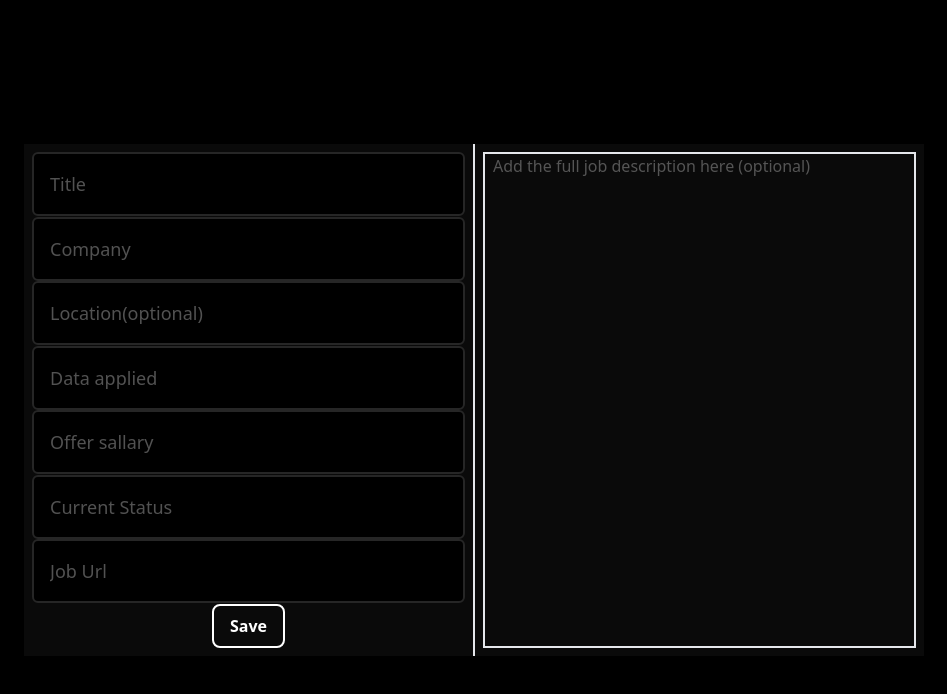
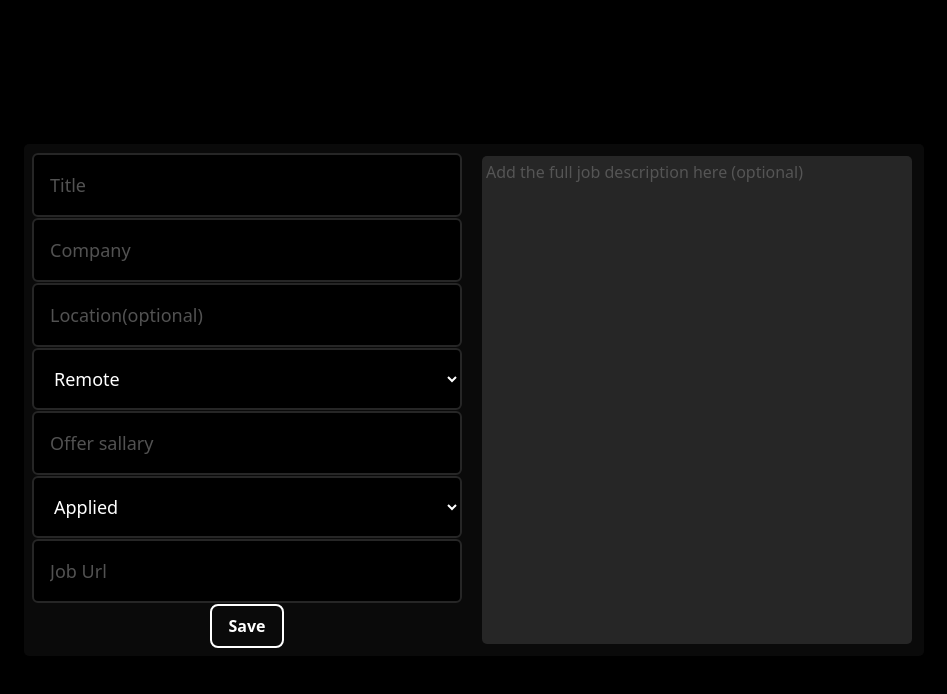
Before and after one commit to xistoeugenio/JobNet, a Next.js app: page /add in a window 1280 px wide. Shown: the top 694 px of the page, without its empty margins (166-1113 px from the left). Built offline with nearby package versions, Linux system fonts and the light colour scheme.

Commit message:
feat: Add SelectInput component

```diff
--- /dev/null
+++ b/components/SelectInput.tsx
@@ -0,0 +1,44 @@
+interface SelectInputProps {
+  small?: boolean;
+  x_small?: boolean;
+  options?: string[];
+}
+
+const SelectInput: React.FC<SelectInputProps> = ({
+  small,
+  x_small,
+  options,
+}) => {
+  return (
+    <select
+      name=""
+      id=""
+      className={`
+    w-full
+    placeholder-neutral-600
+    text-lg
+    bg-black
+    border-2
+    border-neutral-800
+    rounded-md
+    outline-none
+    text-white
+    focus:border-sky-500
+    focus:border-2
+    transition
+    cursor-pointer
+    disabled:bg-neutral-900
+    disabled:opacity-70
+    disabled:cursor-not-allowed
+    ${small ? "px-4 py-3" : "p-4"}
+    ${x_small && "p-2 text-base w-5/6"}
+  `}
+    >
+      {options?.map((option, index) => (
+        <option key={index}>{option}</option>
+      ))}
+    </select>
+  );
+};
+
+export default SelectInput;
--- a/components/add/TextArea.tsx
+++ b/components/add/TextArea.tsx
@@ -5,14 +5,12 @@ interface TextAreaProps {
 
 const TextArea: React.FC<TextAreaProps> = ({ placeholder }) => {
   return (
-    <div className="overflow-y-hidden box-border pl-2 w-full h-full border-2">
       <textarea
         placeholder={placeholder}
         name=""
         id=""
         className={style.textArea}
       ></textarea>
-    </div>
   );
 };
 
--- a/components/add/add.module.scss
+++ b/components/add/add.module.scss
@@ -1,5 +1,4 @@
 .addContainer {
-  //background-color: rgb(67, 87, 87);
   width: 90%;
   max-width: 900px;
   height: 90%;
@@ -14,11 +13,15 @@
   height: 100%;
   max-height: 512px;
   display: flex;
+  border-radius: 5px;
 }
 
 .textArea {
-  background: transparent;
-  color: white;
+  box-sizing: border-box;
+  background: #262626;
+  color: rgb(210, 192, 192);
+  padding: 4px;
+  border-radius: 5px;
   width: 100%;
   height: 100%;
   outline: none;
@@ -33,13 +36,8 @@
     /* set the width of the scrollbar */
   }
 
-  ::-webkit-scrollbar-track {
-    background-color: #8c8282;
-    /* set the color of the track */
-  }
-
   &::-webkit-scrollbar-thumb {
-    background-color: rgb(54, 49, 49);
+    background-color: rgb(108, 98, 98);
     /* set the color of the thumb */
     border-radius: 5px;
     /* round the edges of the thumb */
--- a/pages/add.tsx
+++ b/pages/add.tsx
@@ -1,24 +1,27 @@
 import Input from "@/components/Input";
-import style from "../components/add/add.module.scss"
+import style from "../components/add/add.module.scss";
 import TextArea from "@/components/add/TextArea";
 import Button from "@/components/Button";
+import SelectInput from "../components/SelectInput";
 
 const Add = () => {
+  const workType = ["Remote", "In person", "Flexible"];
+  const status = ["Applied","Interviewing", "Offered", "Accepted", "Rejected", "Withdrawn"]
   return (
     <div className={style.addContainer}>
       <div className={style.second}>
-        <div className=" flex flex-1 flex-col items-center justify-around border-r-2 box-border p-2">
-          <Input x_small placeholder="Title"/>
-          <Input x_small placeholder="Company"/>
+        <div className=" flex flex-1 flex-col items-center justify-around box-border p-2">
+          <Input x_small placeholder="Title" />
+          <Input x_small placeholder="Company" />
           <Input x_small placeholder="Location(optional)" />
-          <Input x_small placeholder="Data applied"/>
-          <Input x_small placeholder="Offer sallary"/>
-          <Input x_small placeholder="Current Status"/>
-          <Input x_small placeholder="Job Url"/>
+          <SelectInput x_small options={workType} />
+          <Input x_small placeholder="Offer sallary" />
+          <SelectInput x_small options={status}/>
+          <Input x_small placeholder="Job Url" />
           <Button label="Save" outline />
         </div>
-        <div className=" flex-1 box-border p-2">
-          <TextArea placeholder="Add the full job description here (optional)"/>
+        <div className=" flex-1 box-border p-3">
+          <TextArea placeholder="Add the full job description here (optional)" />
         </div>
       </div>
     </div>
```
